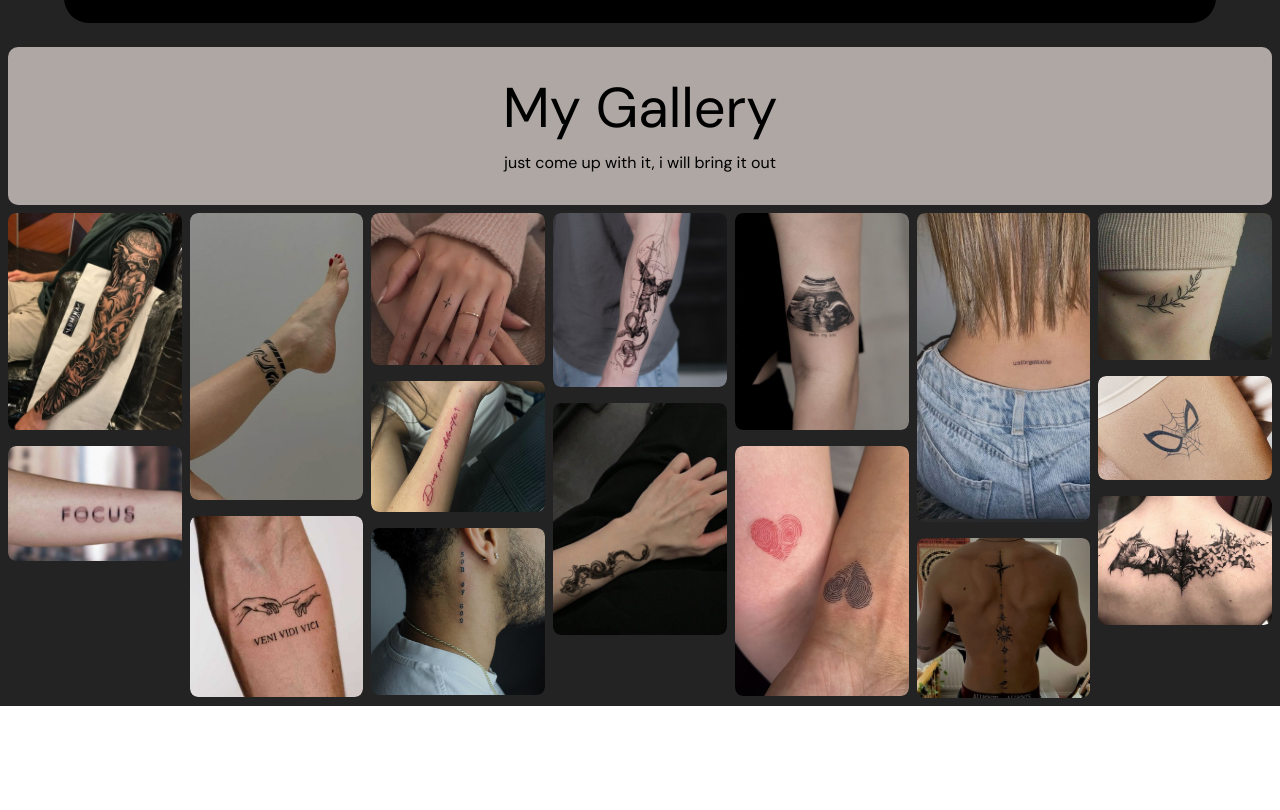
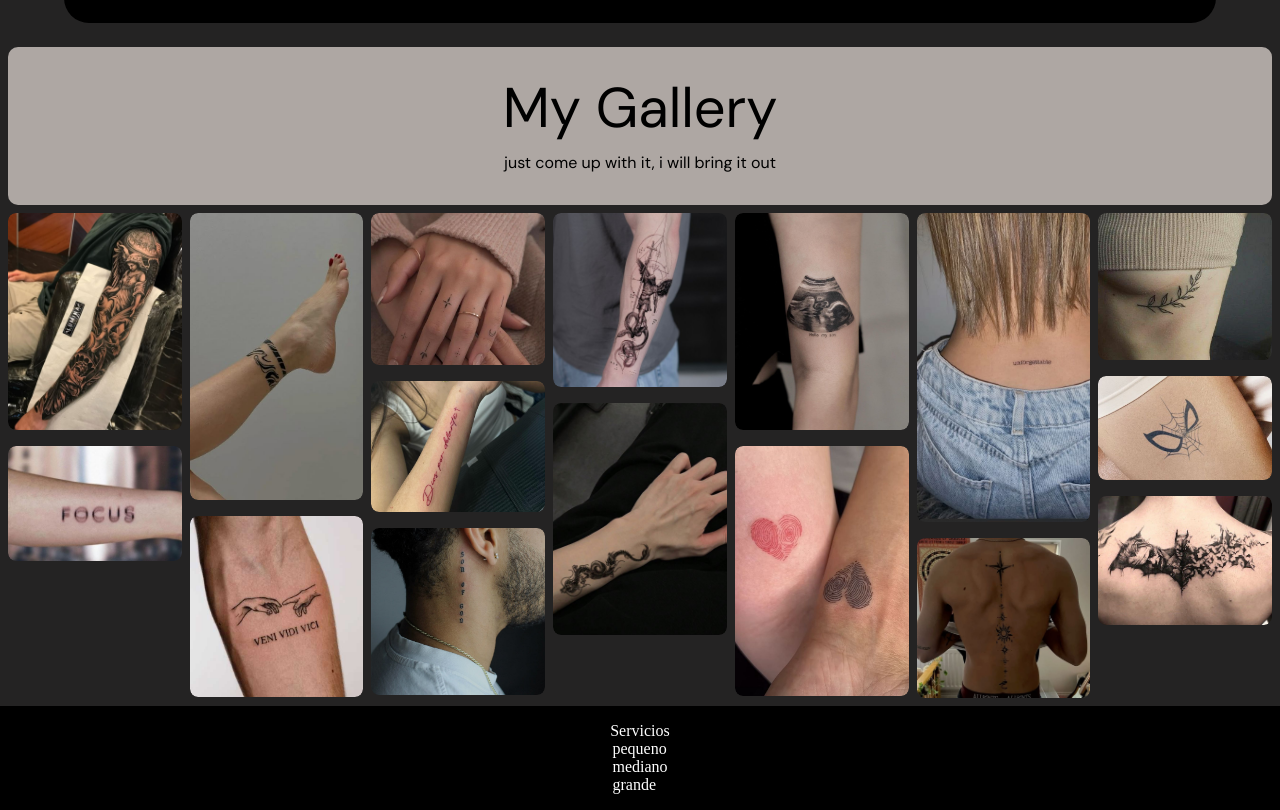
Before and after one commit to EduardoMG09/Tatto-landing-FEBA, a React (Vite) app in the folder front-end/: page /home in a window 1280 px wide. Shown: the part 704-1514 px from the top of the page. Before the commit the page ends 1410 px from the top, so only its background shows below. Built offline with nearby package versions, Linux system fonts and the light colour scheme; a web font is replaced by a local one.

Commit message:
inicio de servicios

```diff
--- /dev/null
+++ b/front-end/src/components/Servicios.jsx
@@ -0,0 +1,86 @@
+import React from "react";
+import "../styles/Servicios.css"
+
+function Servicios(){
+    const serviciosTatuajes = {
+        pequeno: {
+            definicion: "Hasta 5 cm aproximadamente",
+            zonas: ["Muñeca", "Tobillo", "Detrás de la oreja", "Dedos", "Cuello lateral"],
+            tiempo: "30 minutos – 1 hora",
+            paquetes: {
+            basico: {
+                incluye: ["Tatuaje pequeño", "Diseño personalizado simple", "Sesión única"],
+                descripcion: "Ideal para tatuajes discretos y rápidos, con diseño sencillo."
+            },
+            premium: {
+                incluye: [
+                "Tatuaje pequeño",
+                "Diseño detallado o estilo específico",
+                "Consulta previa y ajustes de diseño",
+                "Fotos profesionales del tatuaje finalizado"
+                ],
+                descripcion: "Perfecto si quieres un tatuaje pequeño pero con detalles únicos y seguimiento profesional."
+            }
+            }
+        },
+        mediano: {
+            definicion: "Entre 5 y 15 cm aproximadamente",
+            zonas: ["Brazo", "Pierna", "Hombro", "Espalda alta", "Pecho lateral"],
+            tiempo: "1 – 3 horas",
+            paquetes: {
+            basico: {
+                incluye: ["Tatuaje mediano", "Diseño personalizado", "Sesión de 1 a 2 horas"],
+                descripcion: "Tatuajes de tamaño medio, ideales para diseños visibles y creativos."
+            },
+            premium: {
+                incluye: [
+                "Tatuaje mediano",
+                "Diseño detallado o estilo complejo",
+                "Consulta previa + hasta 2 ajustes de diseño",
+                "Fotos profesionales del tatuaje finalizado"
+                ],
+                descripcion: "Para quienes buscan un tatuaje mediano con alta personalización y seguimiento profesional."
+            }
+            }
+        },
+        grande: {
+            definicion: "Más de 15 cm",
+            zonas: ["Espalda completa", "Pierna completa", "Pecho completo", "Brazo completo (manga)"],
+            tiempo: "3 – 6 horas o más (varias sesiones)",
+            paquetes: {
+            basico: {
+                incluye: ["Tatuaje grande", "Diseño personalizado", "Sesión según tamaño"],
+                descripcion: "Tatuajes de gran tamaño, perfectos para cubrir zonas amplias con un diseño llamativo."
+            },
+            premium: {
+                incluye: [
+                "Tatuaje grande",
+                "Diseño detallado y estilo personalizado",
+                "Consulta previa + múltiples ajustes de diseño",
+                "Fotos profesionales y seguimiento de sesiones"
+                ],
+                descripcion: "Paquete completo para tatuajes grandes, con diseño único y soporte durante todas las sesiones."
+            }
+            }
+        }
+    };
+
+    return(
+        <div className="container-servicios">
+            <div className="titulo-servicios">
+                Servicios
+            </div>
+            <div className="servicios-cards">
+                {
+                    Object.entries(serviciosTatuajes).map(([item,info],index) => (
+                        <div className="item-servicio" key={index}>
+                            {item}
+                        </div>
+                    ))
+                }
+            </div>
+        </div>
+    )
+}
+
+export default Servicios;
--- a/front-end/src/pages/Home/Home.jsx
+++ b/front-end/src/pages/Home/Home.jsx
@@ -2,6 +2,8 @@ import React from "react";
 import Header from "../../components/Header";
 import Navbar from "../../components/Navbar"
 import Galeria from "../../components/Galeria"
+import Servicios from "../../components/Servicios"
+
 import "../../styles/HomeL.css"
 
 function Home(){
@@ -16,6 +18,9 @@ function Home(){
             <div className="galeria">
                 <Galeria />
             </div>
+            <div className="servicios">
+                <Servicios />
+            </div>
         </div>
     )
 }
--- a/front-end/src/styles/HomeL.css
+++ b/front-end/src/styles/HomeL.css
@@ -142,3 +142,9 @@
     justify-content: center;
     padding: 1vh 0;
 }
+
+/*--------servicios*/
+.servicios{
+    width: 100%;
+    display: flex;
+}
--- a/front-end/src/styles/Servicios.css
+++ b/front-end/src/styles/Servicios.css
@@ -0,0 +1,9 @@
+.container-servicios{
+    width: 100%;
+    display: flex;
+    justify-content: center;
+    align-items: center;
+    flex-direction: column;
+    background-color: black;
+    padding: 2vh;
+}
```
